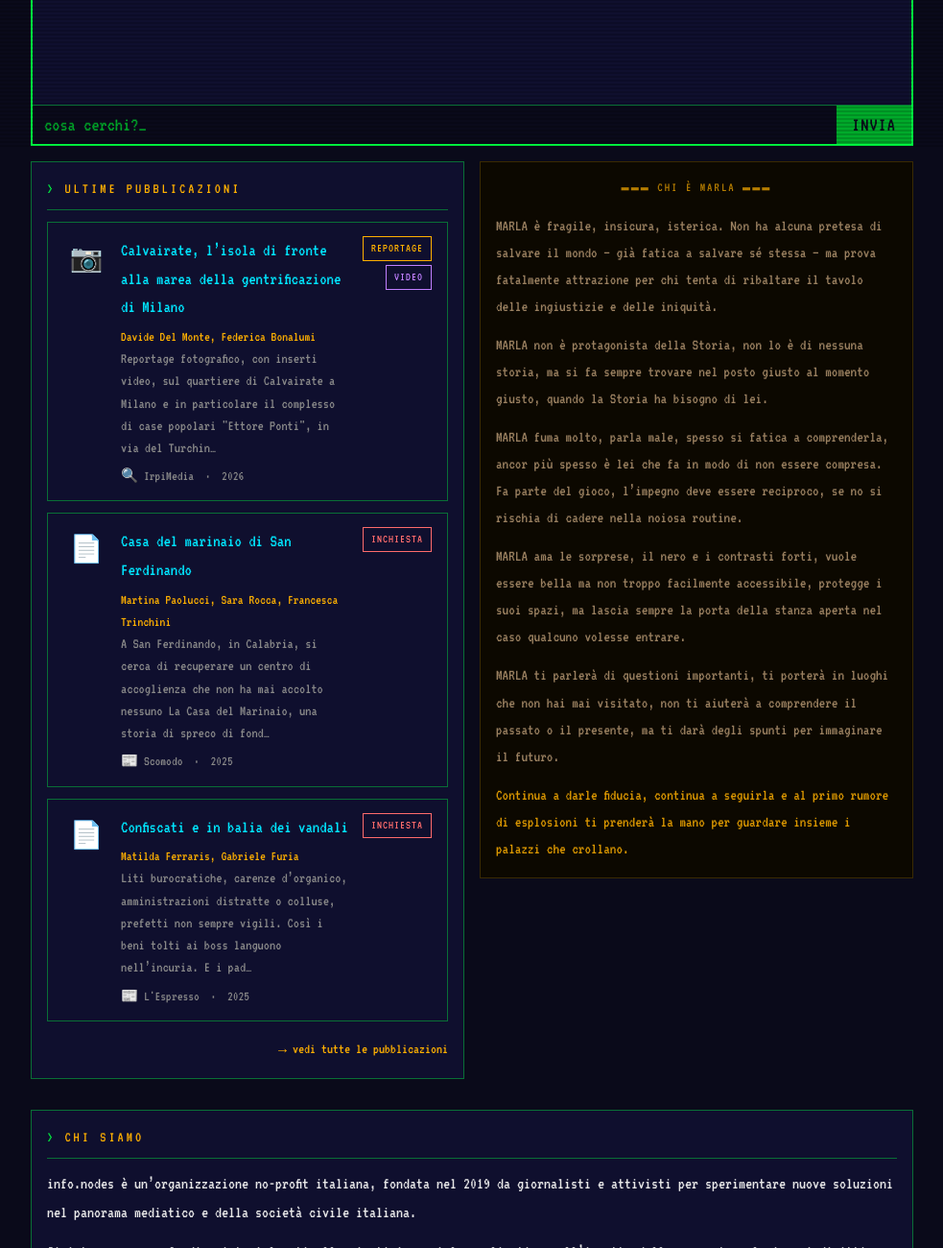
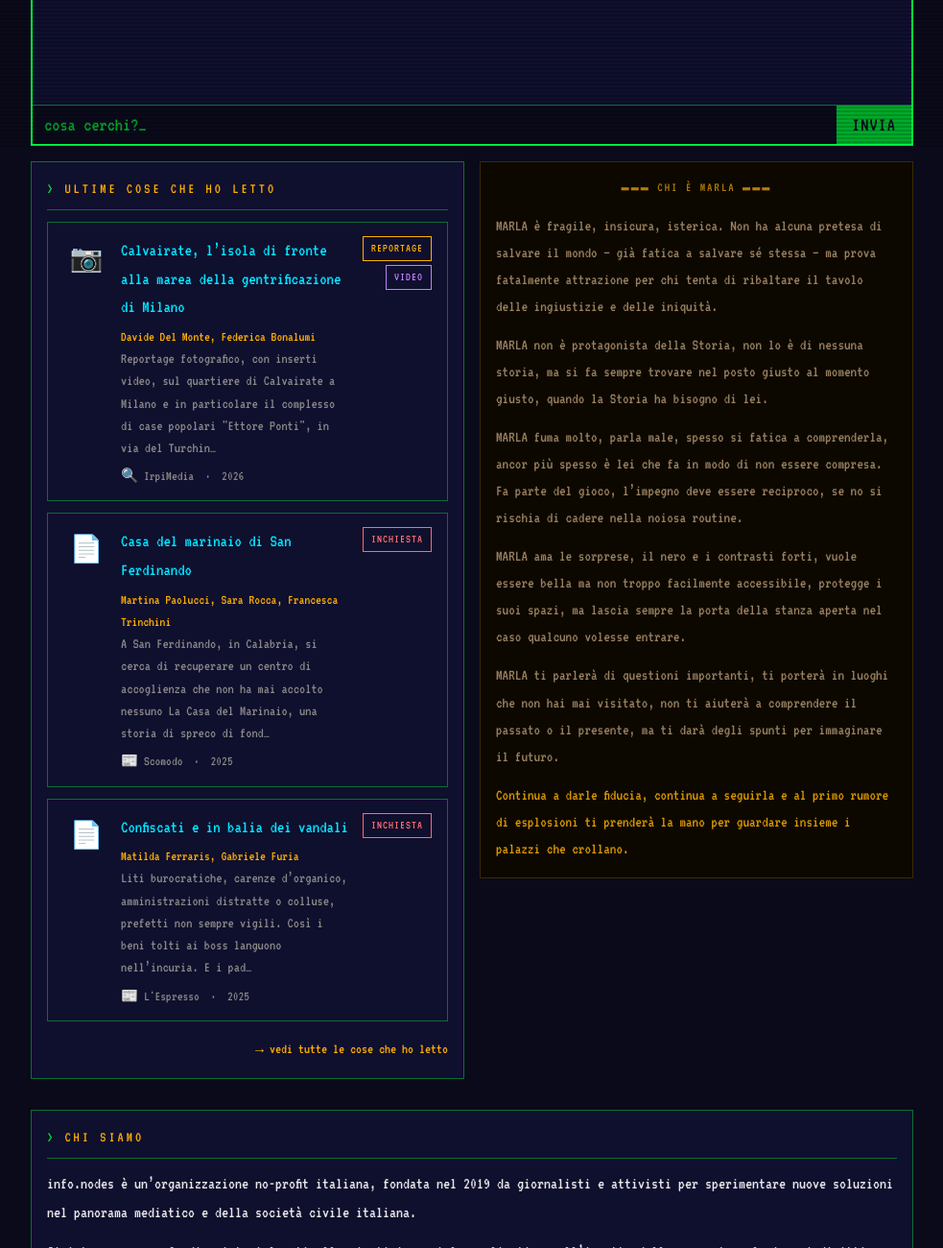
Before and after one commit to infonodesETS/infonodes-org, a website: page index.html in a window 1280 px wide. Shown: the part 645-1945 px from the top of the page at 96% size, without its empty margins (148-1131 px from the left). Drawn offline with Linux system fonts and the light colour scheme.

Commit message:
Homepage: rinomina sezione pubblicazioni

```diff
--- a/index.html
+++ b/index.html
@@ -51,13 +51,13 @@
   <div class="home-grid">
 
     <div class="box">
-      <div class="box-title">Ultime pubblicazioni</div>
+      <div class="box-title">Ultime cose che ho letto</div>
       <div class="material-grid" id="ultimi-materiali">
         <!-- Popolato da materiali.js -->
       </div>
       <div style="text-align:right; margin-top:12px;">
         <a href="pubblicazioni/index.html" style="color:var(--amber);font-size:15px;text-decoration:none;">
-          &rarr; vedi tutte le pubblicazioni
+          &rarr; vedi tutte le cose che ho letto
         </a>
       </div>
     </div>
```
